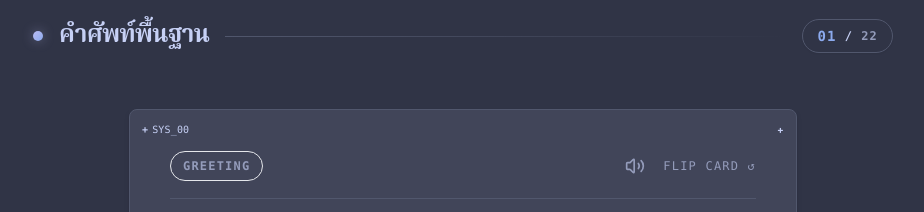
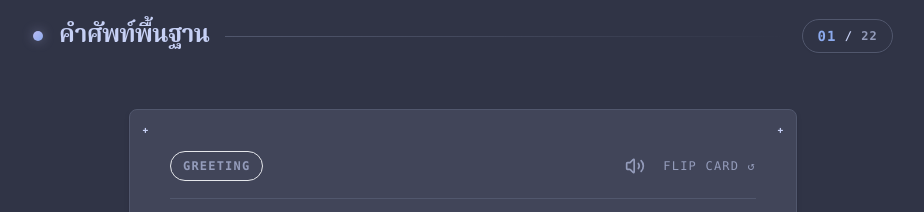
Before and after one commit to ChanatipSaetia/interactive-loom-learning-os, a React (Vite) app: page /#/topics/chinese101-day1 in a window 1280 px wide. Shown: the part 800-1012 px from the top of the page, without its empty margins (177-1101 px from the left). Built offline with nearby package versions, Linux system fonts and the light colour scheme.

Commit message:
fix(flashcards): match front/back card paddings and remove draft visual ID

```diff
--- a/src/sections/flashcards/index.tsx
+++ b/src/sections/flashcards/index.tsx
@@ -201,10 +201,7 @@ export default function FlashcardDeck({ title, terms = [] }: FlashcardDeckProps)
                   className={`absolute inset-0 p-6 md:p-10 bg-card border border-border shadow-sm flex flex-col justify-between backface-hidden select-none transition-opacity duration-300 ${isFlipped ? 'pointer-events-none opacity-0' : 'pointer-events-auto opacity-100'} rounded-lg`}
                 >
                   {/* Visual Draft Crosshairs */}
-                  <div className="absolute top-3 left-3 text-muted-foreground/30 font-mono text-[10px] pointer-events-none flex items-center space-x-1">
-                    <span className="font-bold">+</span>
-                    <span>SYS_0{currentIndex * 4}</span>
-                  </div>
+                  <div className="absolute top-3 left-3 text-muted-foreground/30 font-bold text-[10px] pointer-events-none">+</div>
                   <div className="absolute top-3 right-3 text-muted-foreground/30 font-bold text-[10px] pointer-events-none">+</div>
                   <div className="absolute bottom-3 left-3 text-muted-foreground/30 font-bold text-[10px] pointer-events-none">+</div>
                   <div className="absolute bottom-3 right-3 text-muted-foreground/30 font-bold text-[10px] pointer-events-none">+</div>
@@ -269,7 +266,7 @@ export default function FlashcardDeck({ title, terms = [] }: FlashcardDeckProps)
 
                 {/* CARD BACK: Dark Mode Interactive Alignment Blueprints */}
                 <div
-                  className={`absolute inset-0 p-5 md:p-8 bg-card text-foreground rounded-lg border border-border shadow-md flex flex-col justify-between backface-hidden rotateY-180 overflow-y-auto scrollbar-thin select-none transition-opacity duration-300 ${isFlipped ? 'pointer-events-auto opacity-100' : 'pointer-events-none opacity-0'}`}
+                  className={`absolute inset-0 p-6 md:p-10 bg-card text-foreground rounded-lg border border-border shadow-md flex flex-col justify-between backface-hidden rotateY-180 overflow-y-auto scrollbar-thin select-none transition-opacity duration-300 ${isFlipped ? 'pointer-events-auto opacity-100' : 'pointer-events-none opacity-0'}`}
                   style={{ backfaceVisibility: 'hidden', transform: 'rotateY(180deg)' }}
                 >
                   <div className="flex-1 flex flex-col h-full">
```
